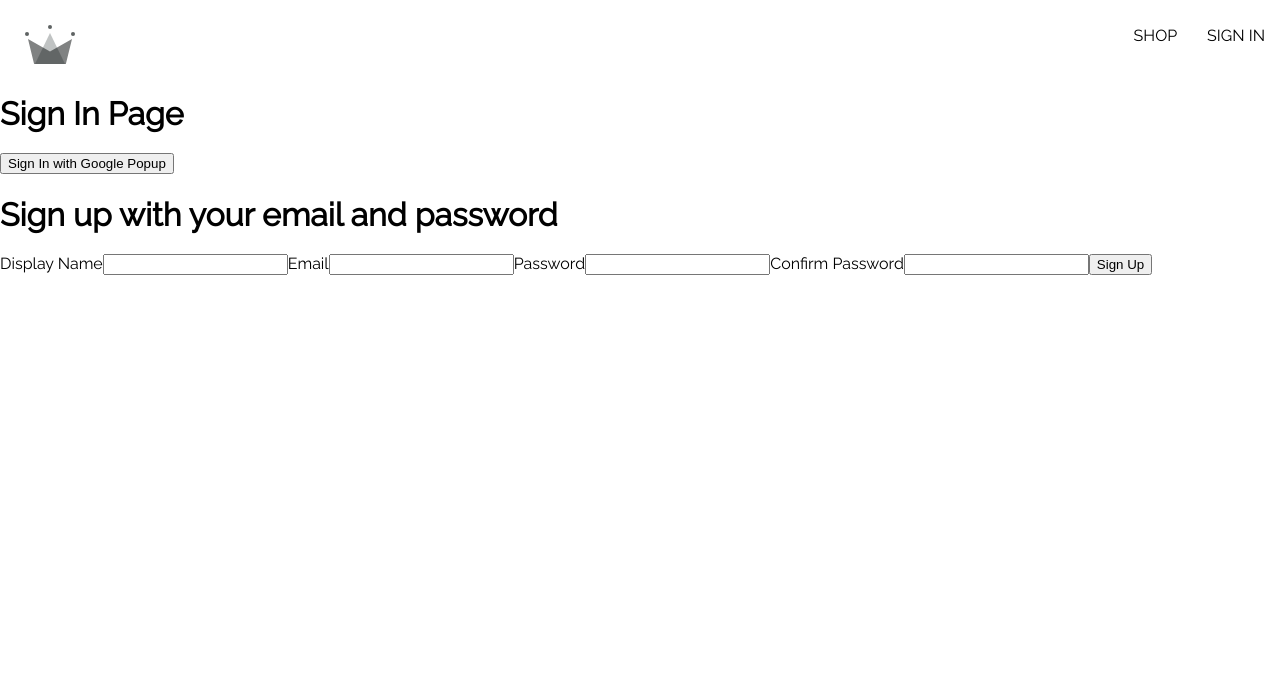
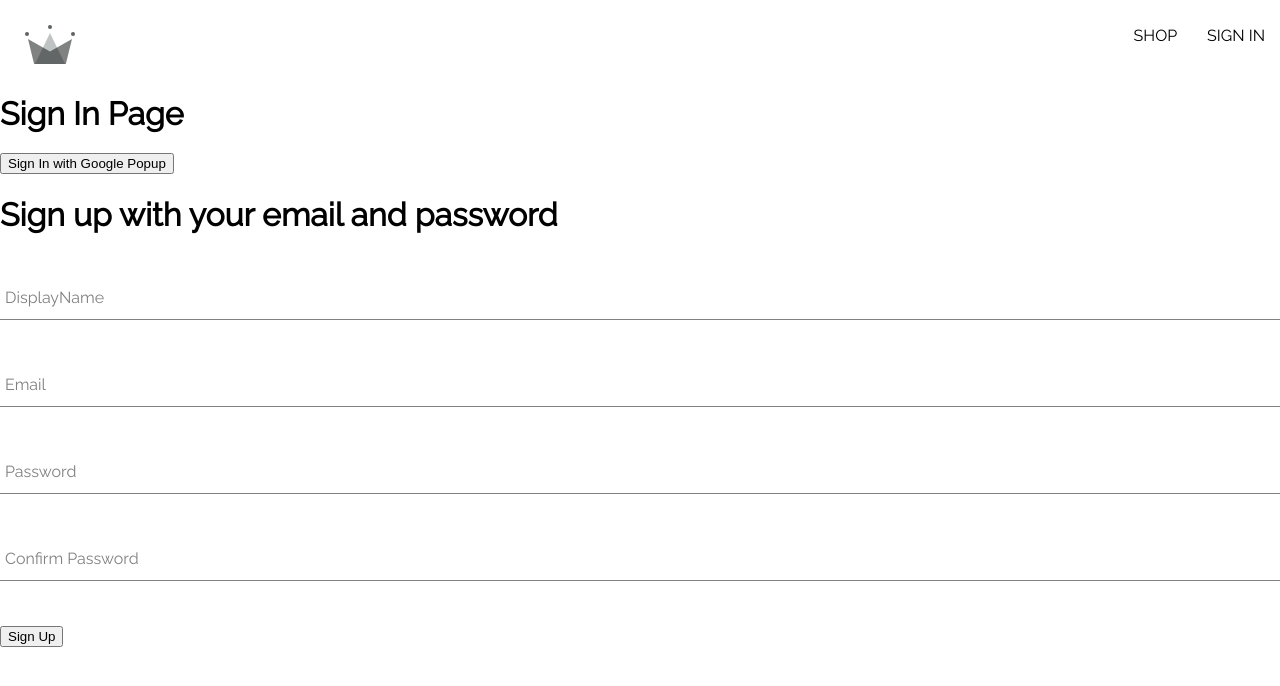
Before and after one commit to ashcoder98/crown-apparel, a React (Create React App) app: page /sign-in in a window 1280 px wide. Shown: the top 686 px of the page. Built offline with nearby package versions, Linux system fonts and the light colour scheme.

Commit message:
adds styling for sign up form

```diff
--- /dev/null
+++ b/src/components/form-input/form-input.component.jsx
@@ -0,0 +1,14 @@
+
+import './form-input.styles.scss'
+
+const FormInput = ({ label, ...otherProps}) => {
+    return (
+        <div className="group">
+            <input className="form-input"
+              {...otherProps}></input>
+            {label && (
+        <label className={`${otherProps.value.length ? 'shrink' : ''}form-input-label`}>{label}</label>)}
+            </div>
+    )
+};
+export default FormInput;
--- /dev/null
+++ b/src/components/form-input/form-input.styles.scss
@@ -0,0 +1,46 @@
+$sub-color: grey;
+$main-color: black;
+@mixin shrinkLabel {
+    top: -14px;
+    font-size: 12px;
+    color: $main-color;
+}
+.group {
+    position: relative;
+    margin: 45px 0;
+    .form-input {
+        background: none;
+        background-color: white;
+        color: $sub-color;
+        font-size: 18px;
+        padding: 10px 10px 10px 5px;
+        display: block;
+        width: 100%;
+        border: none;
+        border-radius: 0;
+        border-bottom: 1px solid $sub-color;
+        margin: 25px 0;
+        &:focus {
+            outline: none;
+        }
+        &:focus ~ .form-input-label {
+            @include shrinkLabel();
+        }
+    }
+    input[type='password'] {
+        letter-spacing: 0.3em;
+    }
+    .form-input-label {
+        color: $sub-color;
+        font-size: 16px;
+        font-weight: normal;
+        position: absolute;
+        pointer-events: none;
+        left: 5px;
+        top: 10px;
+        transition: 300ms ease all;
+        &.shrink {
+            @include shrinkLabel();
+        }
+    }
+}
--- a/src/components/sign-up-form/sign-up-form.component.jsx
+++ b/src/components/sign-up-form/sign-up-form.component.jsx
@@ -2,6 +2,7 @@
 
 import {createAuthUserWithEmailandPassword, createUserDocumentFromAuth} from "../../utils/firebase/firebase.utils";
 
+import FormInput from "../form-input/form-input.component";
 const defaultFormFields = {
     displayName: '',
     email: '',
@@ -59,32 +60,35 @@
         <div>
             <h1>Sign up with your email and password</h1>
             <form onSubmit={handleSubmit}>
-                <label>Display Name</label>
-                <input
+
+                <FormInput
+                label={"DisplayName"}
                     type="text"
                     required
                     onChange={handleChange}
                     name="displayName"
-                    value={displayName}></input>
+                    value={displayName}></FormInput>
 
-                <label>Email</label>
-                <input type="email" required onChange={handleChange} name="email" value={email}></input>
 
-                <label>Password</label>
-                <input
+                <FormInput label={"Email"} type="email" required onChange={handleChange} name="email" value={email}></FormInput>
+
+
+                <FormInput
+                    label={"Password"}
                     type="password"
                     required
                     onChange={handleChange}
                     name="password"
-                    value={password}></input>
+                    value={password}></FormInput>
 
-                <label>Confirm Password</label>
-                <input
+
+                <FormInput
+                label={"Confirm Password"}
                     type="password"
                     required
                     onChange={handleChange}
                     name="confirmPassword"
-                    value={confirmPassword}></input>
+                    value={confirmPassword}></FormInput>
 
                 <button type="submit">Sign Up</button>
             </form>
```
Also changed, not shown: 2 other files (tests, documents, lock files or other folders).
